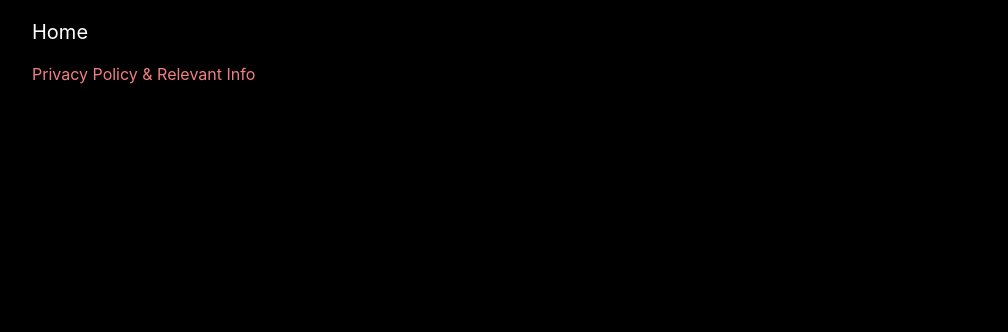
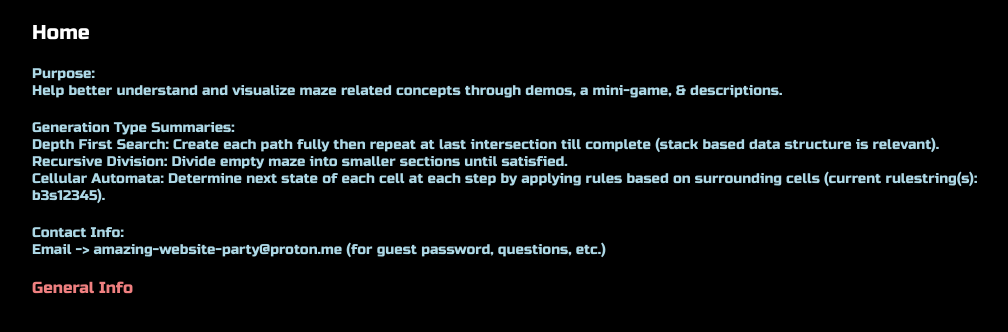
Before and after one commit to ifbenzoni/maze-website-frontend, an Angular app: page /info in a window 1280 px wide. Before the commit this address led to /. Shown: the top 332 px of the page, without its empty margins (128-1136 px from the left). Built offline with nearby package versions, Linux system fonts and the light colour scheme.

Commit message:
[clean up]
last update for awhile

```diff
--- a/src/app/app.component.html
+++ b/src/app/app.component.html
@@ -8,6 +8,6 @@
 
 <footer>
     <div class='universal-header-format'>
-        <a routerLink='/privacy' style='text-decoration: none; color: lightcoral; font-size: 16px'>Privacy Policy & Relevant Info</a>
+        <a routerLink='/info' style='text-decoration: none; color: lightcoral; font-size: 16px'>General Info</a>
     </div>
 </footer>
--- a/src/app/app.module.ts
+++ b/src/app/app.module.ts
@@ -20,7 +20,7 @@ const routes: Routes = [
   { path: 'game', component: SolveComponent },
   { path: 'saves', component: SavesComponent },
   { path: 'admin', component: AdminPageComponent },
-  { path: 'privacy', component: PolicyPageComponent },
+  { path: 'info', component: PolicyPageComponent },
   { path: '', redirectTo: '/home', pathMatch: 'full' }
 ]
 
--- a/src/app/policy-page/policy-page.component.html
+++ b/src/app/policy-page/policy-page.component.html
@@ -2,21 +2,19 @@
     <p class="policy-format">
         Purpose:
         <br />
-        Help visualize and interact with maze related concepts. Engaging through demonstrations, descriptions, & a mini-game.
+        Help better understand and visualize maze related concepts through demos, a mini-game, & descriptions.
     </p>
 </div>
 
 <div>
     <p class="policy-format">
-        Privacy Policy:
+        Generation Type Summaries:
         <br />
-        Third party vendors, including Google, use cookies to serve ads based on a user's prior visits to your website or other websites.
+        Depth First Search: Create each path fully then repeat at last intersection till complete (stack based data structure is relevant).
         <br />
-        Google's use of advertising cookies enables it and its partners to serve ads to your users based on their visit to your sites and/or other sites on the Internet.
+        Recursive Division: Divide empty maze into smaller sections until satisfied.
         <br />
-        Users may opt out of personalized advertising by visiting <a href="https://www.google.com/settings/ads">Google Ad Settings</a>.
-        <br />
-        Third-party vendors may serve ads on this site. Users can opt-out of some third-pary vendors' uses of cookies for personalized advertising by visiting <a href="www.aboutads.info">www.aboutads.info</a>.
+        Cellular Automata: Determine next state of each cell at each step by applying rules based on surrounding cells (current rulestring(s): b3s12345).
     </p>
 </div>
 
@@ -27,15 +25,3 @@
         Email -> amazing-website-party@proton.me (for guest password, questions, etc.)
     </p>
 </div>
-
-<div>
-    <p class="policy-format">
-        Generation Summaries:
-        <br />
-        Depth First Search: Create each path fully then repeat at last intersection till complete (stack based data structure is relevant).
-        <br />
-        Recursive Division: Divide empty maze into smaller sections until satisfied.
-        <br />
-        Cellular Automata: Determine next state of each cell at each step by applying rules based on surrounding cells (current rulestring(s): b3s12345).
-    </p>
-</div>
```
